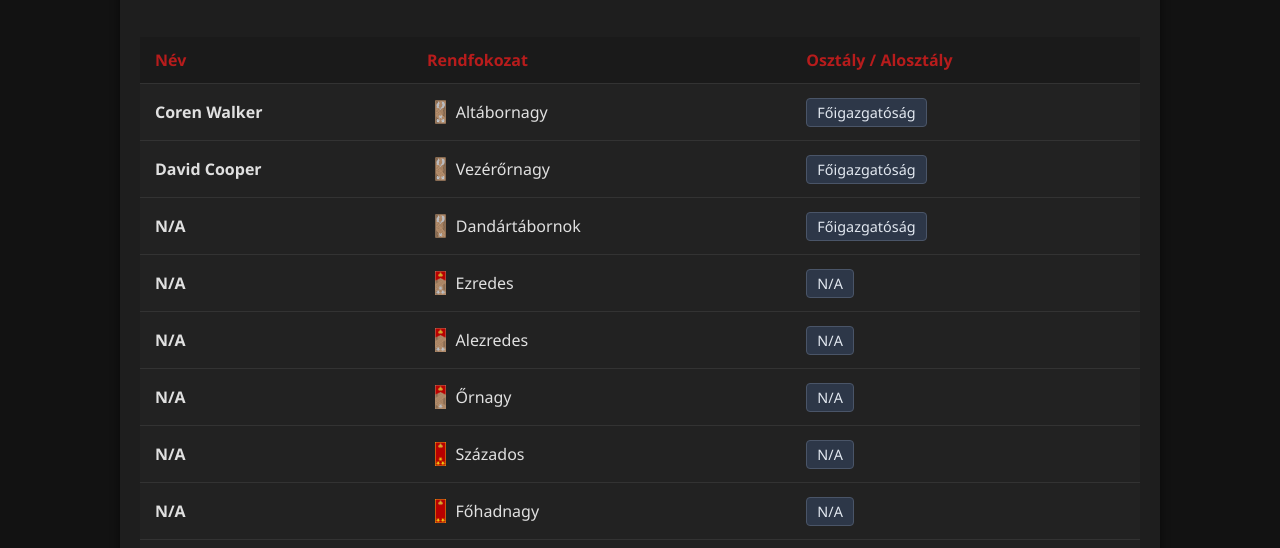
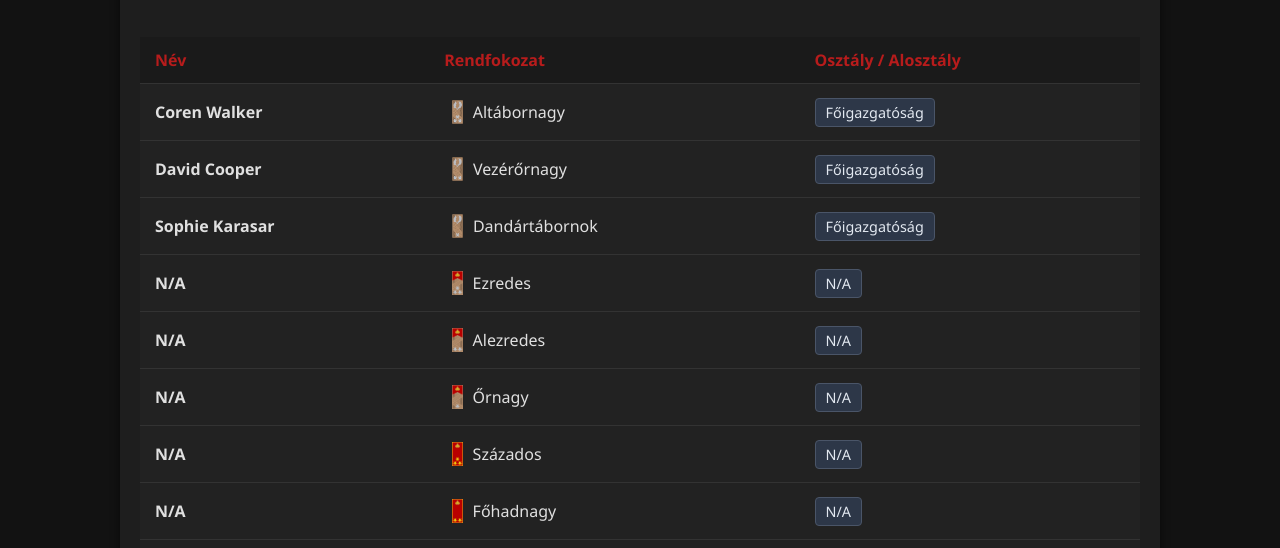
Before and after one commit to gresc150-ui/nightcitybmokf, a plain HTML site: page OKF/allomany.html in a window 1280 px wide. Shown: the part 252-800 px from the top of the page. Drawn offline with Linux system fonts and the light colour scheme.

Commit message:
Update allomany.html

```diff
--- a/OKF/allomany.html
+++ b/OKF/allomany.html
@@ -106,7 +106,7 @@
                         <td><span class="osztaly-badge">Főigazgatóság</span></td>
                     </tr>
                     <tr>
-                        <td><strong>N/A</strong></td>
+                        <td><strong>Sophie Karasar</strong></td>
                         <td>
                             <div class="rang-elem">
                                 <img src="rangok/dandartabornok.png" alt="Dandártábornok" class="rang-jelveny">
```
